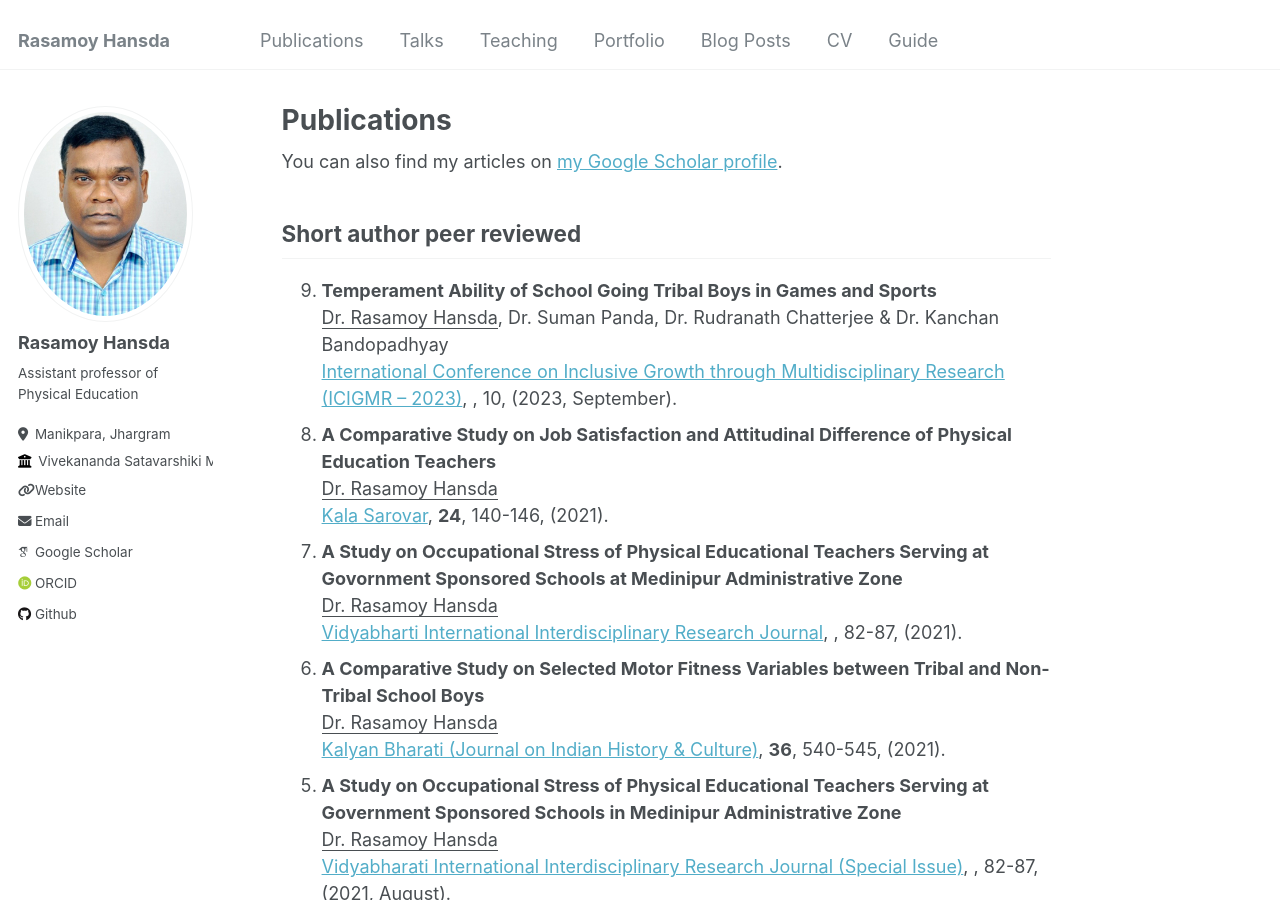
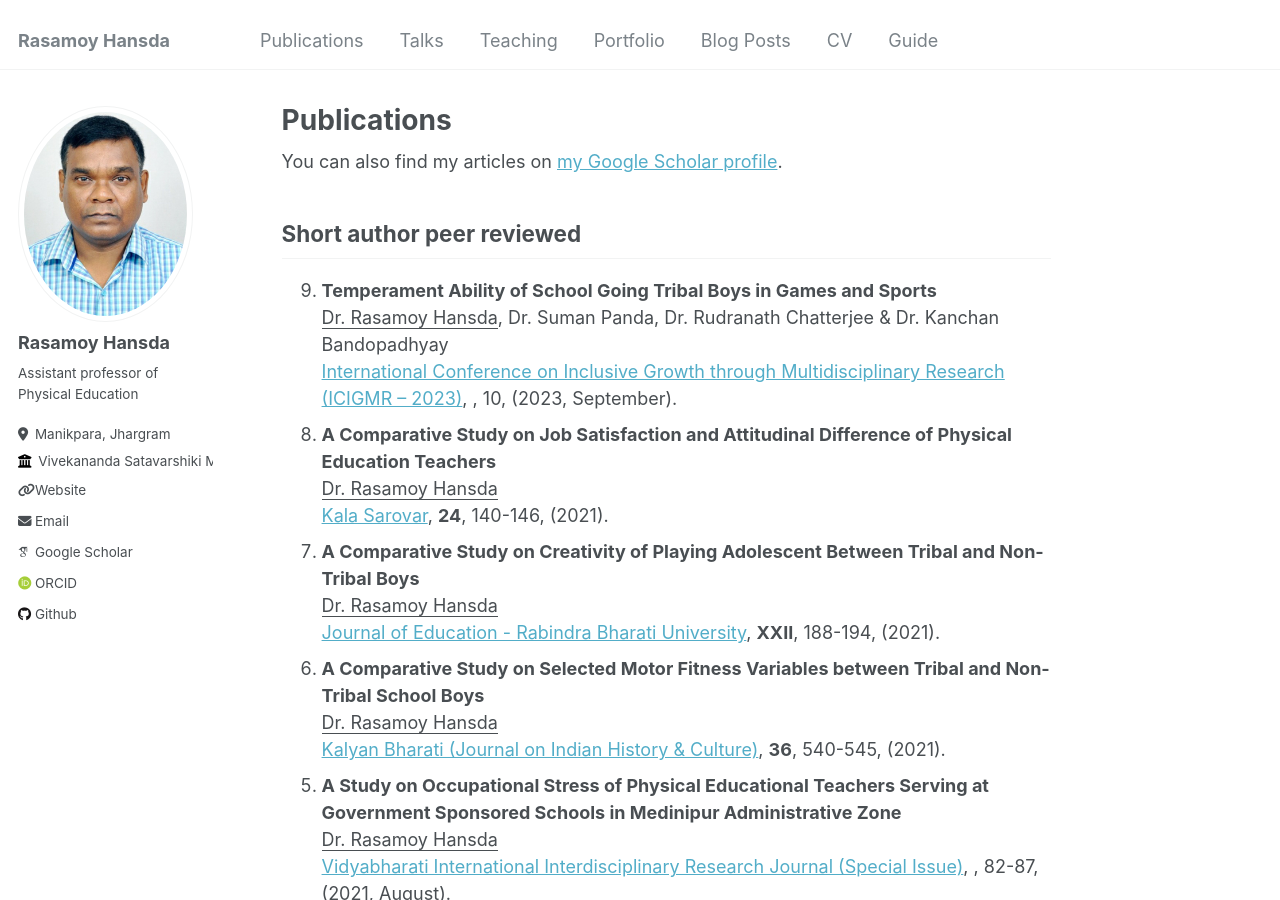
Before and after one commit to rhansda1/rhansda1.github.io, a Jekyll site: the page built from _pages/publications.md, in a window 1280 px wide and 900 px high. Built offline with Jekyll 4.4.1, drawn with Linux system fonts in a browser that asks for light colours; some web fonts are replaced.

Commit message:
Update publications_html.yaml

```diff
--- a/_data/publications_html.yaml
+++ b/_data/publications_html.yaml
@@ -39,15 +39,15 @@ Hansda:2021E:
 
 Hansda:2021D:
   year: '2021'
-  pages: '82-87'
-  number: ''
-  volume: ''
-  journal: Vidyabharti International Interdisciplinary Research Journal
+  pages: '188-194'
+  number: '1'
+  volume: 'XXII'
+  journal: Journal of Education - Rabindra Bharati University
   doi:
   primaryclass:
   archiveprefix:
   eprint:
-  title: A Study on Occupational Stress of Physical Educational Teachers Serving at Govornment Sponsored Schools at Medinipur Administrative Zone
+  title: A Comparative Study on Creativity of Playing Adolescent Between Tribal and Non-Tribal Boys
   author: <u>Dr. Rasamoy Hansda</u>
 
 Hansda:2021C:
```
